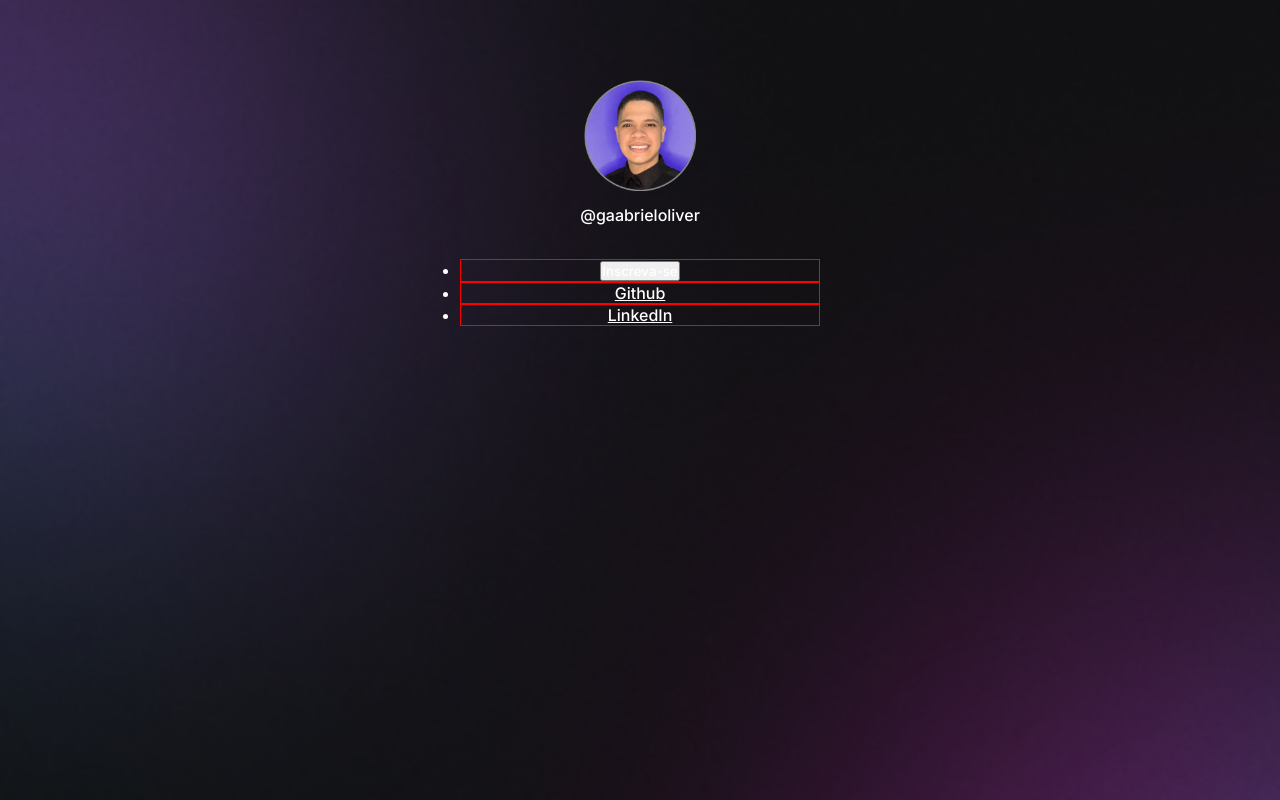
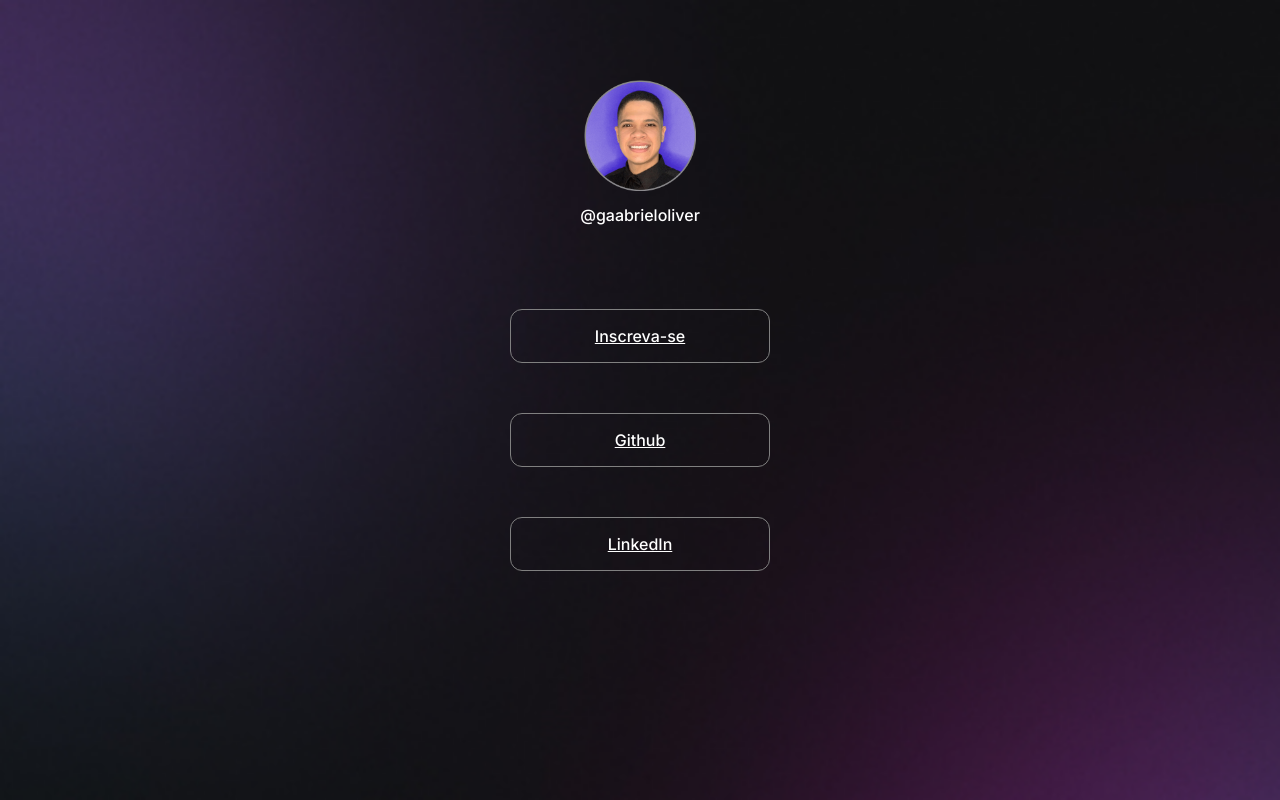
Before and after one commit to gaabrieloliver/tela-inicio, a plain HTML site: page index.html in a window 1280 px wide. Drawn offline with Linux system fonts and the light colour scheme.

Commit message:
:truck: chore : Realocando arquivos

```diff
--- a/Rocketseat/dev-link/index.html
+++ b/index.html
@@ -19,8 +19,7 @@
     </div>
     <ul>
       <li>
-
-        <button name="button">Inscreva-se</button>
+        <a href="#">Inscreva-se</a>
       </li>
       <li>
         <!-- Atributo blank abre outra aba e não a atual. -->
--- a/Rocketseat/dev-link/style.css
+++ b/style.css
@@ -45,7 +45,24 @@ body * {
   padding: 8px;
 }
 
-ul li {
-  text-align: center;
-  border: 1px solid red;
+/* links */
+ul {
+  list-style: none;
+
 }
+
+ul li a {
+  border: 1px solid grey;
+  border-radius: 12px;
+  margin: 50px;
+
+  display: flex;
+  align-items: center;
+  justify-content: center;
+
+  padding: 16px 24px;
+}
+
+/* footer {
+
+} */
```
Also changed, not shown: assets/Avatar.png (renamed from Rocketseat/dev-link/assets/Avatar.png), assets/bg-mobile.jpg.jpg (renamed from Rocketseat/dev-link/assets/bg-mobile.jpg.jpg).
